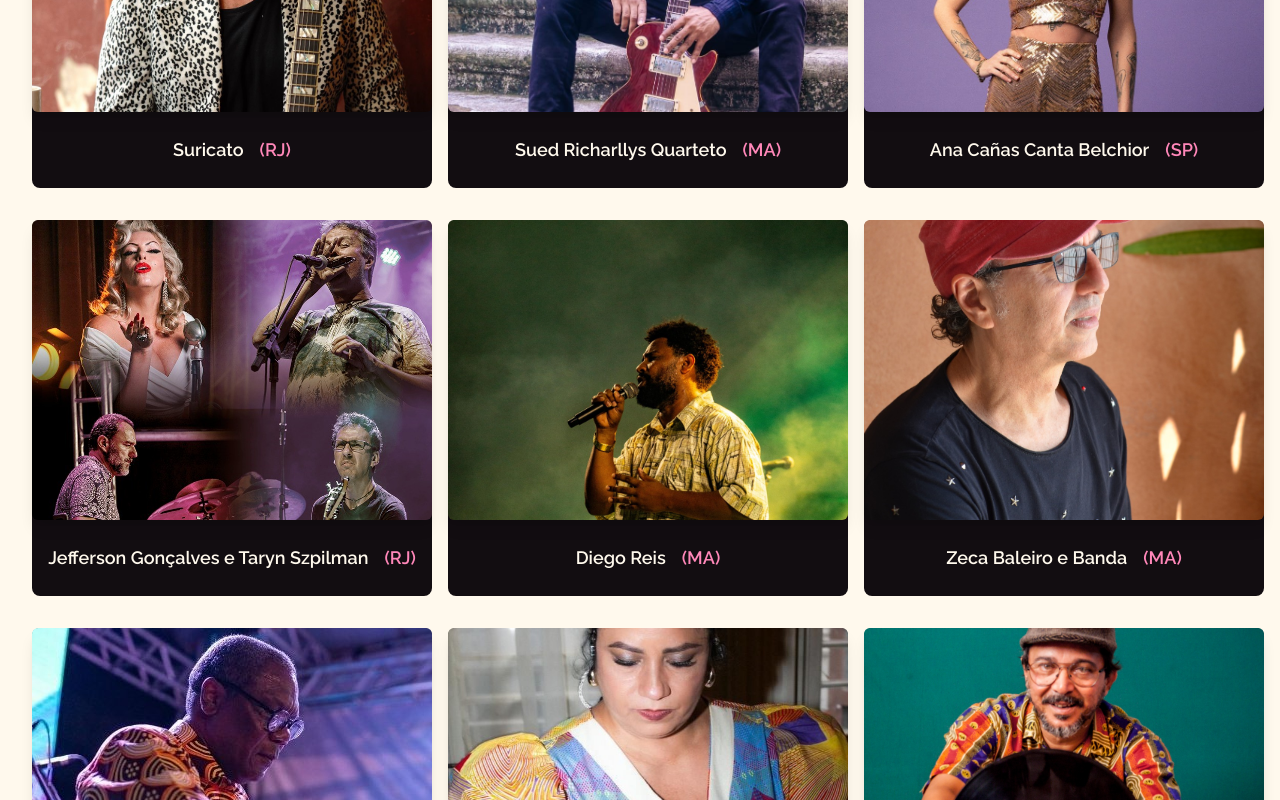
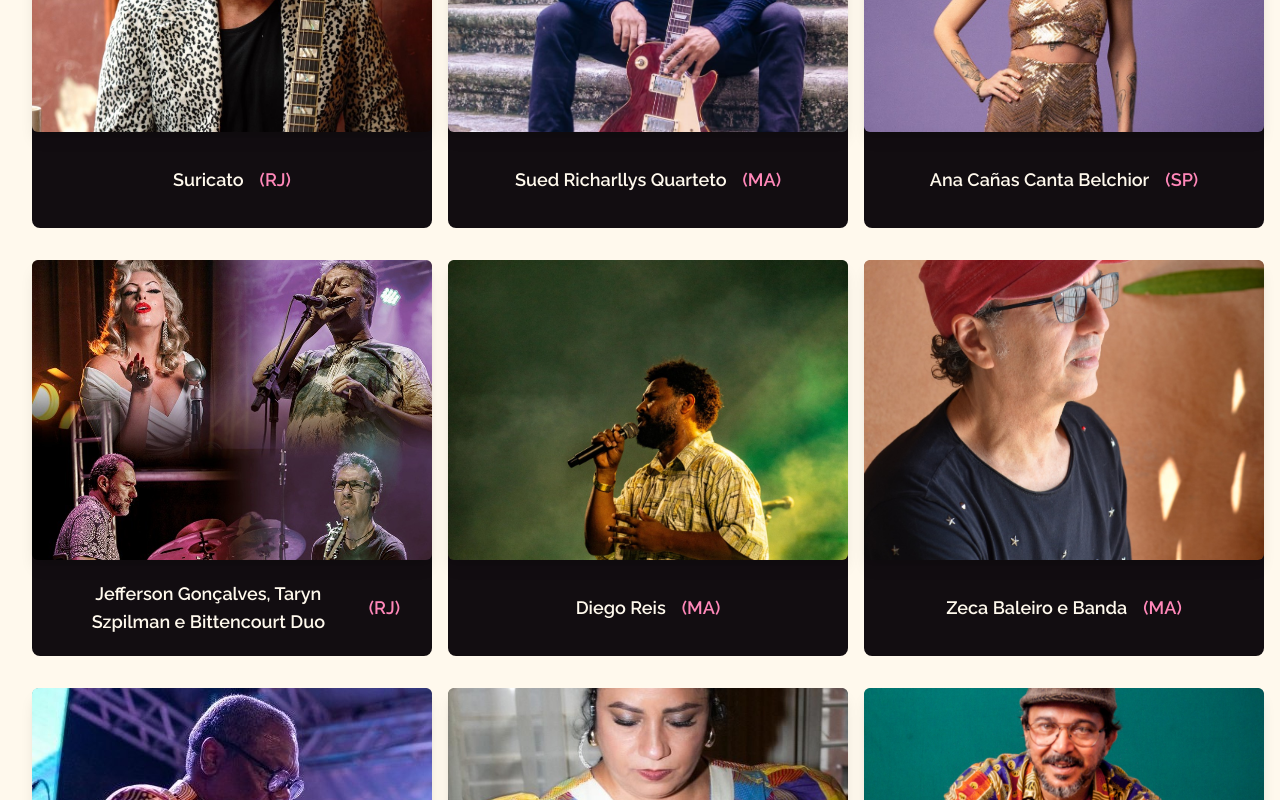
Before and after one commit to romuloromulo/lencoisjazzeblues, a Next.js app: page /atracoes in a window 1280 px wide. Shown: the part 900-1700 px from the top of the page. Built offline with nearby package versions, Linux system fonts and the light colour scheme.

Commit message:
ajustando infos

```diff
--- a/src/app/atracoes/page.jsx
+++ b/src/app/atracoes/page.jsx
@@ -38,17 +38,17 @@ function Atrações() {
             </motion.div>
           </Link>
         </div>
-        <div className="flex items-center justify-between space-x-4 py-4">
+        <div className="flex items-center justify-between py-4 h-20 px-8">
           <Link
             href={`atracoes/${item?.id}`}
             className="flex items-center justify-center"
           >
-            <div className="text-lg text-background-white hover:text-zinc-100 hover:-translate-y-2 duration-300">
+            <div className="text-lg  text-background-white hover:text-zinc-100 hover:-translate-y-2 duration-300">
               {item?.nome}
             </div>{" "}
           </Link>
 
-          <div className="text-primary-pink text-lg">({item?.estado})</div>
+          <div className="text-primary-pink text-lg ml-4">({item?.estado})</div>
         </div>
 
         {/* <div className="border-b mt-1 border-zinc-700 w-[2rem]" /> */}
--- /dev/null
+++ b/src/components/sections/pousadas.jsx
@@ -0,0 +1,7 @@
+import React from "react";
+
+function pousadas() {
+  return <div>pousadas</div>;
+}
+
+export default pousadas;
--- a/src/data/dataProgramaçao.js
+++ b/src/data/dataProgramaçao.js
@@ -28,7 +28,10 @@ export const programaçãoBarreirinhas = [
       { hora: "19h", titulo: "DJ Jorge Choairy" },
       { hora: "20h", titulo: "Sued Richarllys quarteto" },
       { hora: "21h", titulo: "Ana Cañas Canta Belchior" },
-      { hora: "22h", titulo: "Jefferson Gonçalves e Taryn Szpilman" },
+      {
+        hora: "22h",
+        titulo: "Jefferson Gonçalves, Taryn Szpilman e Bittencourt Duo",
+      },
       { hora: "23h", titulo: "Diego Reis (Palco Coreto da Praça da Matriz)" },
     ],
   },
--- a/src/data/index.js
+++ b/src/data/index.js
@@ -140,7 +140,7 @@ Sued Richarllys irá apresentar o seu show "Thank God", conceituado por ele como
 
   {
     id: "JeffersorETaryn",
-    nome: "Jefferson Gonçalves e Taryn Szpilman",
+    nome: "Jefferson Gonçalves, Taryn Szpilman e Bittencourt Duo",
     release: `
 E quem chega em grande e respaldado na primeira noite do LENÇÓIS INSTRUMENTAL 2024, como duas atrações que já deixaram os seus nomes registrados nessa trajetória de 15 anos do festival, são Jefferson Gonçalves e Taryn Szpilman. A história musical da dupla parece seguir caminhos distintos, mas as aparências enganam, lembre-se. Jefferson Gonçalves, gaitista, deixou o Rio de Janeiro para se embrenhar nas sonoridades do Nordeste. Levou a tiracolo o nome firmemente fincado no mais importante momento do Blues brasileiro, dos anos 1990 para os anos 2000, se tornando uma referência não só como instrumentista da complexa e encantadora harmônica - reconhecido e aplaudido em palcos da Europa à África, passando obrigatoriamente pela América Latina inteira. Nessa trajetória, que soma mais de 30 anos, estabeleceu parcerias valorosas e se destacou também como compositor e produtor. O som de Jefferson é uma assinatura nítida que ele oferece aos ouvintes.
 
```
